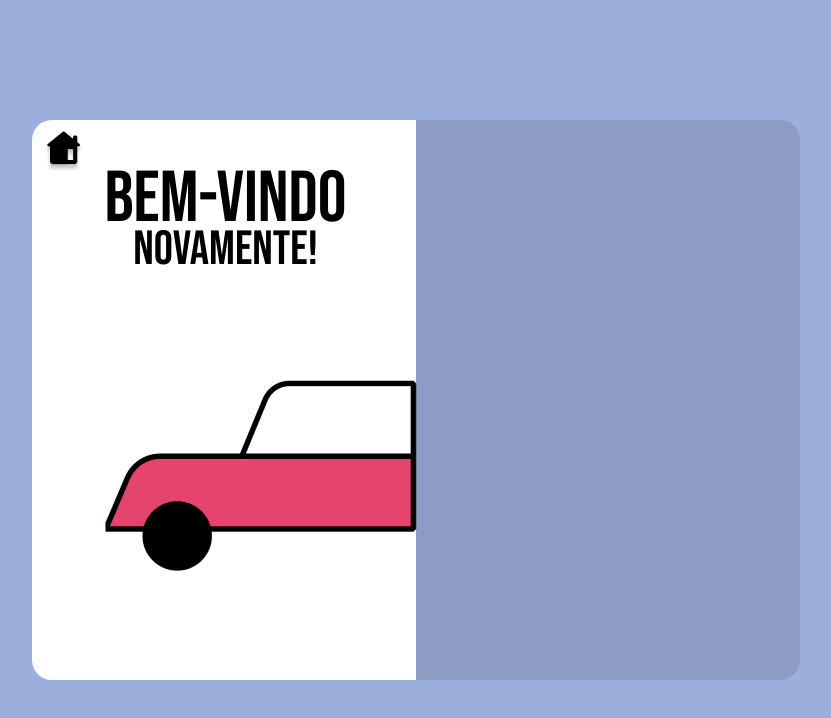
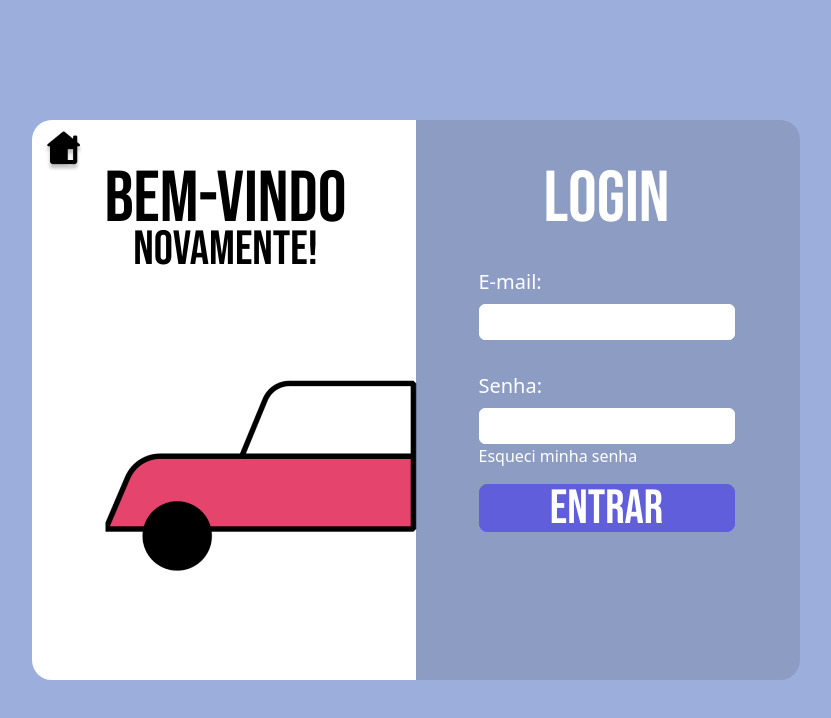
Before and after one commit to AutoScan-FIAP-2024/challenge-nextjs, a Next.js app in the folder autoscan/: page /auth/login in a window 1280 px wide. Shown: the top 718 px of the page, without its empty margins (224-1055 px from the left). Built offline with nearby package versions, Linux system fonts and the light colour scheme.

Commit message:
Feita a tela de login completa.

```diff
--- a/autoscan/src/app/auth/login/page.tsx
+++ b/autoscan/src/app/auth/login/page.tsx
@@ -1,50 +1,68 @@
+"use client";
+
 import Link from "next/link";
+import LoginForm from "@/components/login-form";
 
 export default function Page() {
   return (
-      <div className="h-screen flex items-center justify-center" style={{ backgroundColor: '#9CAEDB'}}>
+    <div
+      className="h-screen flex items-center justify-center"
+      style={{ backgroundColor: "#9CAEDB" }}
+    >
       <main className="flex">
+        {/* Esquerda */}
         <div
           style={{
-              width: '30vw',
-              height: '70vh',
-              background: 'white',
-              borderLeft: 'solid',
-              borderLeftColor: 'white',
-              borderTopLeftRadius: '20px',
-              borderBottomLeftRadius: '20px'
+            width: "30vw",
+            height: "70vh",
+            background: "white",
+            borderLeft: "solid",
+            borderLeftColor: "white",
+            borderTopLeftRadius: "20px",
+            borderBottomLeftRadius: "20px",
           }}
         >
           <section>
             <Link href="/">
-                    <img className="p-1 hover:scale-110 transition-transform duration-500 inline-block" src="/img/home.png" alt="Home"/>
+              <img
+                className="p-1 hover:scale-110 transition-transform duration-500 inline-block"
+                src="/img/home.png"
+                alt="Home"
+              />
             </Link>
-                <div style={{ marginTop: "-23px"}}
-                className=
-                "flex flex-col justify-center items-center font-bebas text-5xl text-black mb-24"
+            <div
+              style={{ marginTop: "-23px" }}
+              className="flex flex-col justify-center items-center font-bebas text-5xl text-black mb-24"
             >
               <h1 className="text-7xl">BEM-VINDO</h1>
-                  <h2 style={{ marginTop: "-10px" }} >NOVAMENTE!</h2>
+              <h2 style={{ marginTop: "-10px" }}>NOVAMENTE!</h2>
             </div>
             <div className="flex justify-end relative left-1">
               <img src="/img/car.png" alt="Carro" />
             </div>
           </section>
         </div>
+
+        {/* Direita */}
         <div
           style={{
-             width: '30vw',
-             height: '70vh',
-             background: '#8C9CC2',
-             borderRight: 'solid',
-             borderRightColor: '#8C9CC2',
-             borderTopRightRadius: '20px',
-             borderBottomRightRadius: '20px'
+            width: "30vw",
+            height: "70vh",
+            background: "#8C9CC2",
+            borderRight: "solid",
+            borderRightColor: "#8C9CC2",
+            borderTopRightRadius: "20px",
+            borderBottomRightRadius: "20px",
           }}
         >
-
+          <section className="flex justify-center items-center mt-11">
+            <h1 className="font-bebas text-7xl text-white">LOGIN</h1>
+          </section>
+          <section>
+            <LoginForm />
+          </section>
         </div>
       </main>
     </div>
-    )
+  );
 }
--- a/autoscan/src/app/globals.css
+++ b/autoscan/src/app/globals.css
@@ -8,4 +8,8 @@
   .text-balance {
     text-wrap: balance;
   }
+
+  .submit{
+    @apply border border-white w-64 h-9 rounded-md outline-none text-black;
+  }
 }
--- /dev/null
+++ b/autoscan/src/components/login-form.tsx
@@ -0,0 +1,56 @@
+"use client";
+
+import Link from 'next/link';
+import { useState } from 'react';
+
+export default function LoginForm() {
+  const [email, setEmail] = useState<string>('');
+  const [password, setPassword] = useState<string>('');
+
+  const handleSubmit = (e: React.FormEvent<HTMLFormElement>) => {
+    e.preventDefault();
+    console.log('Email:', email);
+    console.log('Senha:', password);
+  };
+
+  return (
+    <form
+      className='flex flex-col justify-center items-center text-white'
+      onSubmit={handleSubmit}
+    >
+      <div className='flex flex-col mt-8 mb-8'>
+        <label className='text-xl mb-2' htmlFor="email">E-mail:</label>
+        <input
+          className='submit'
+          type="email"
+          id="email"
+          value={email}
+          onChange={(e) => setEmail(e.target.value)}
+          required
+        />
+      </div>
+      <div className='flex flex-col'>
+        <label className='text-xl mb-2' htmlFor="password">Senha:</label>
+        <input
+          className='submit'
+          type="password"
+          id="password"
+          value={password}
+          onChange={(e) => setPassword(e.target.value)}
+          required
+        />
+      </div>
+      <div className='flex justify-start w-64'>
+        <Link className='hover:underline' href="">Esqueci minha senha</Link>
+      </div>
+      <div className='mt-4'>
+        <input
+          className='border rounded-lg border-white w-64 h-12 font-bebas text-5xl cursor-pointer hover:scale-110 duration-500'
+          style={{ backgroundColor: '#605EDB', borderColor: '#605EDB' }}
+          type="submit"
+          value="Entrar"
+        />
+      </div>
+    </form>
+  );
+}
```
Lines whose indentation alone changed are shown as unchanged.
